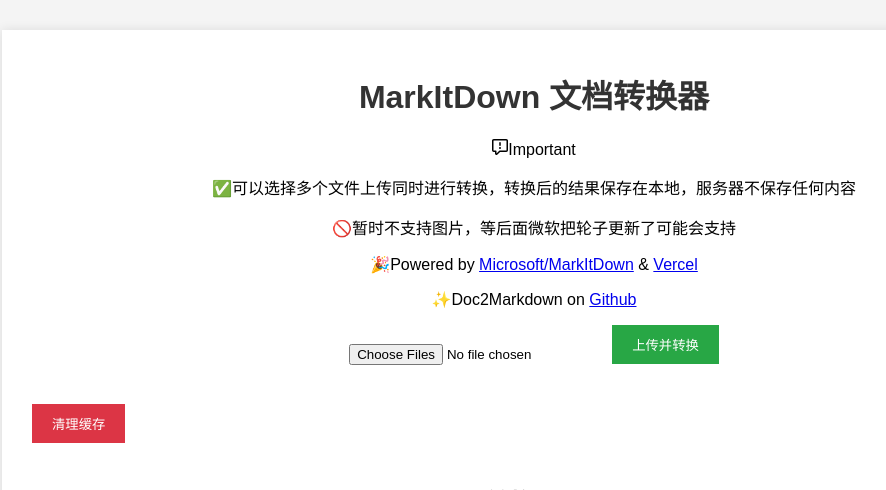
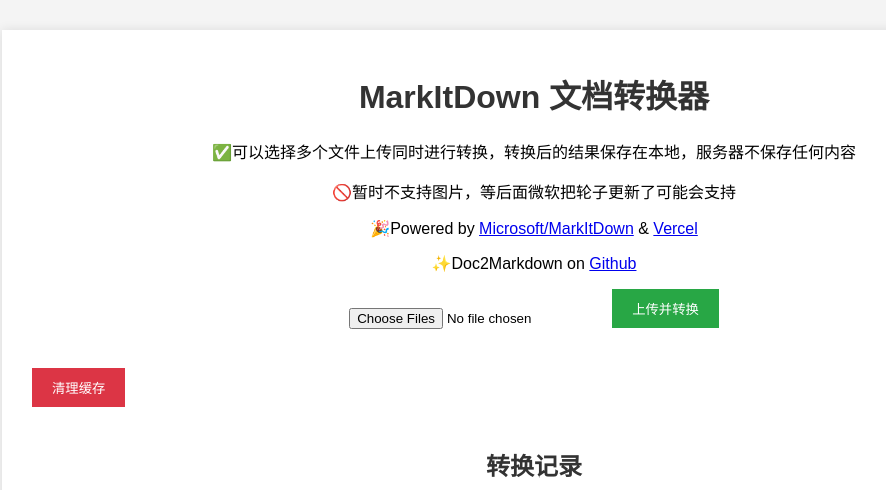
Before and after one commit to DomeenoH/Doc2Markdown, a Flask app: page / in a window 1280 px wide. Shown: the top 490 px of the page, without its empty margins (106-992 px from the left). Run offline with Flask 3, Linux system fonts and the light colour scheme; some libraries are stand-ins or nearby versions.

Commit message:
Restore style

```diff
--- a/templates/index.html
+++ b/templates/index.html
@@ -11,15 +11,6 @@
     <div class="container">
         <h1>MarkItDown 文档转换器</h1>
         <div align="center">
-            <div class="markdown-alert markdown-alert-important" dir="auto">
-                <p class="markdown-alert-title" dir="auto"><svg class="octicon octicon-report mr-2" viewBox="0 0 16 16"
-                        version="1.1" width="16" height="16" aria-hidden="true">
-                        <path
-                            d="M0 1.75C0 .784.784 0 1.75 0h12.5C15.216 0 16 .784 16 1.75v9.5A1.75 1.75 0 0 1 14.25 13H8.06l-2.573 2.573A1.458 1.458 0 0 1 3 14.543V13H1.75A1.75 1.75 0 0 1 0 11.25Zm1.75-.25a.25.25 0 0 0-.25.25v9.5c0 .138.112.25.25.25h2a.75.75 0 0 1 .75.75v2.19l2.72-2.72a.749.749 0 0 1 .53-.22h6.5a.25.25 0 0 0 .25-.25v-9.5a.25.25 0 0 0-.25-.25Zm7 2.25v2.5a.75.75 0 0 1-1.5 0v-2.5a.75.75 0 0 1 1.5 0ZM9 9a1 1 0 1 1-2 0 1 1 0 0 1 2 0Z">
-                        </path>
-                    </svg>Important</p>
-                <div class="markdown-heading" dir="auto">
-                </div>
             <p>
                 ✅可以选择多个文件上传同时进行转换，转换后的结果保存在本地，服务器不保存任何内容
             </p>
@@ -35,7 +26,6 @@
             <p>
                 ✨Doc2Markdown on <a href="https://github.com/GamerNoTitle/Doc2Markdown">Github</a>
             </p>
-            </div>
         </div>
         <form id="upload-form">
             <input type="file" id="file-input" name="files" multiple required />
```
Lines whose indentation alone changed are shown as unchanged.
